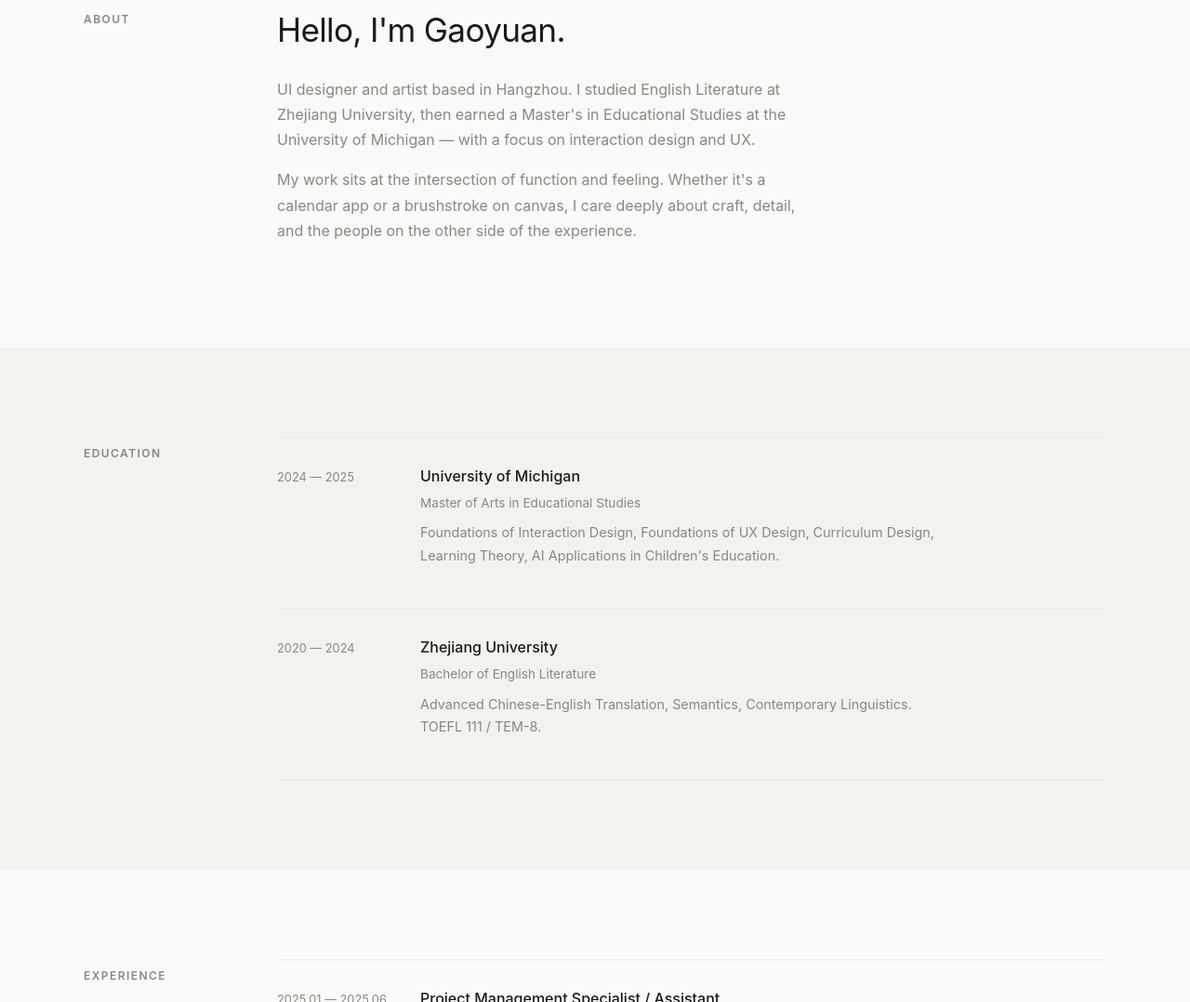
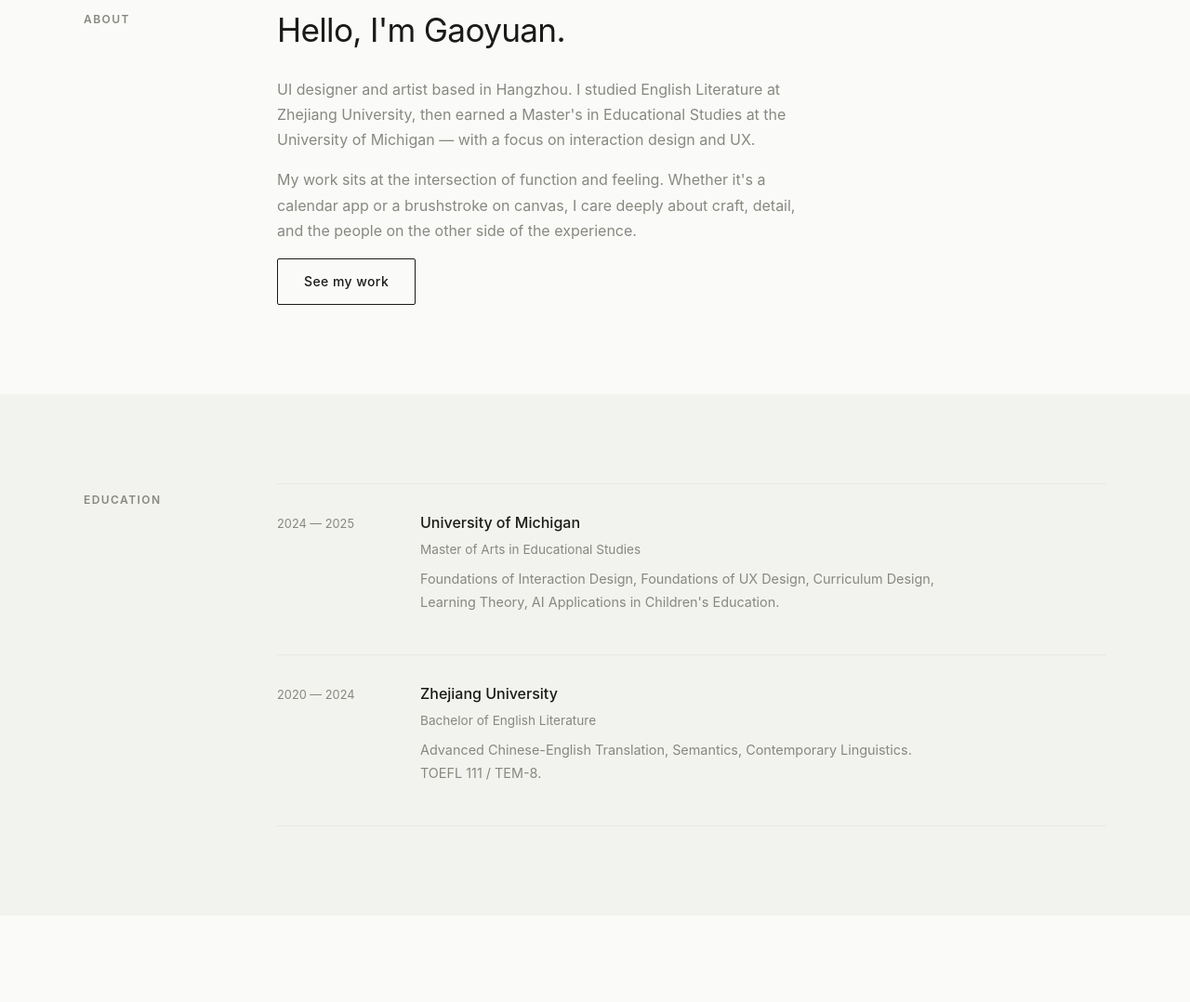
Before and after one commit to gaoyuan0531-alt/Portfolio-Elliot, a plain HTML site: page index.html in a window 1280 px wide. Shown: the part 867-1945 px from the top of the page at 93% size. Drawn offline with Linux system fonts and the light colour scheme.

Commit message:
Add "See my work" button to About section linking to Photography
Co-Authored-By: Claude Opus 4.6 <noreply@anthropic.com>

```diff
--- a/index.html
+++ b/index.html
@@ -40,6 +40,7 @@
         <p data-zh="我的工作游走于功能与情感之间。无论是一款日历应用，还是画布上的一笔，我都在意每一个细节，以及体验背后的那个人。">
           My work sits at the intersection of function and feeling. Whether it's a calendar app or a brushstroke on canvas, I care deeply about craft, detail, and the people on the other side of the experience.
         </p>
+        <a href="#photography" class="btn" data-zh="查看我的作品">See my work</a>
       </div>
     </div>
   </section>
```
